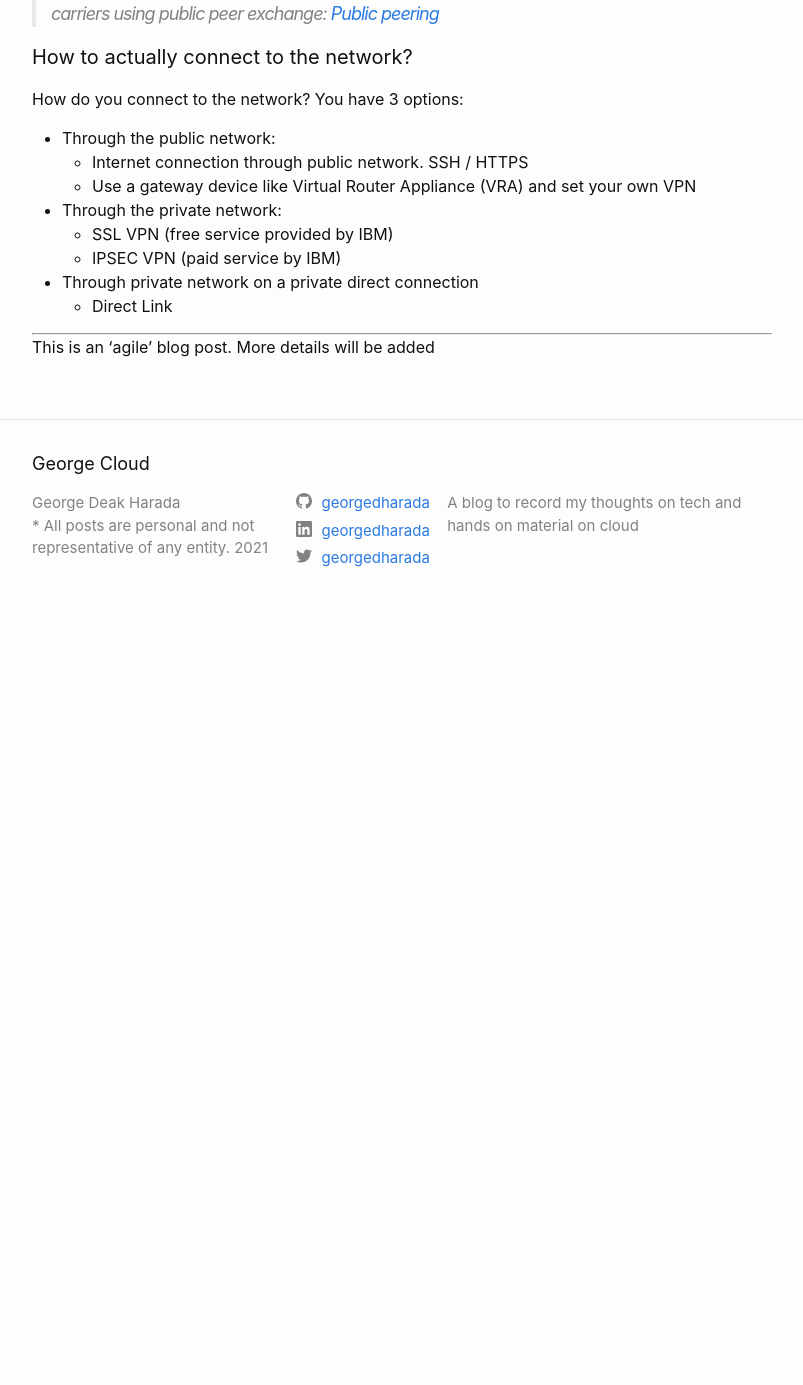
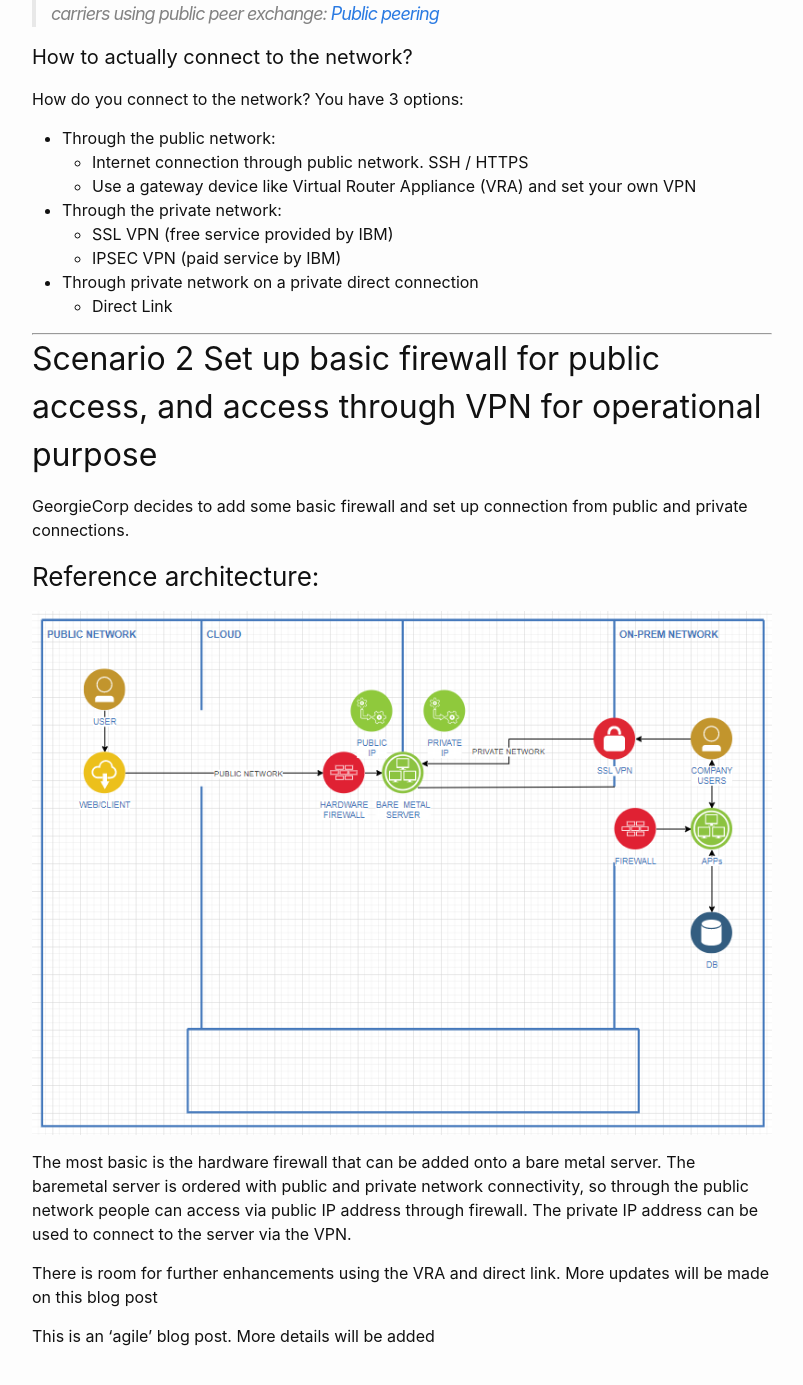
Before and after one commit to georgeDharada/blog, a Jekyll site: the page built from blog-tech/_posts/2021-03-28-networking.markdown, in a window 1280 px wide and 1400 px high, scrolled down 3496 px. Shown: the top 1385 px of the window, without its empty margins (238-1041 px from the left). Built offline with Jekyll 4.4.1, drawn with Linux system fonts in a browser that asks for light colours; before the commit the page ends 4126 px from its top, so only the background shows below that.

Commit message:
network7

```diff
--- a/blog-tech/_posts/2021-03-28-networking.markdown
+++ b/blog-tech/_posts/2021-03-28-networking.markdown
@@ -8,6 +8,7 @@ image1: /blog-tech/assets/images/network1.png
 image2: /blog-tech/assets/images/network2.png
 image3: /blog-tech/assets/images/network3.png
 image4: /blog-tech/assets/images/network4.png
+image5: /blog-tech/assets/images/network5.png
 ---
 
 The question for today is, what is the best networking architecture for my workload?
@@ -80,9 +81,18 @@ How do you connect to the network? You have 3 options:
 ---
 
 
+## Scenario 2 Set up basic firewall for public access, and access through VPN for operational purpose
+GeorgieCorp decides to add some basic firewall and set up connection from public and private connections.
+
+### Reference architecture:
+
+![]( {{page.image5 | relative_url}})
+
+The most basic is the hardware firewall that can be added onto a bare metal server.
+The baremetal server is ordered with public and private network connectivity, so through the public network people can access via public IP address through firewall. The private IP address can be used to connect to the server via the VPN.
 
 
-
+There is room for further enhancements using the VRA and direct link. More updates will be made on this blog post
 
 
 This is an 'agile' blog post. More details will be added
```
Also changed, not shown: blog-tech/assets/images/network5.png (added).
